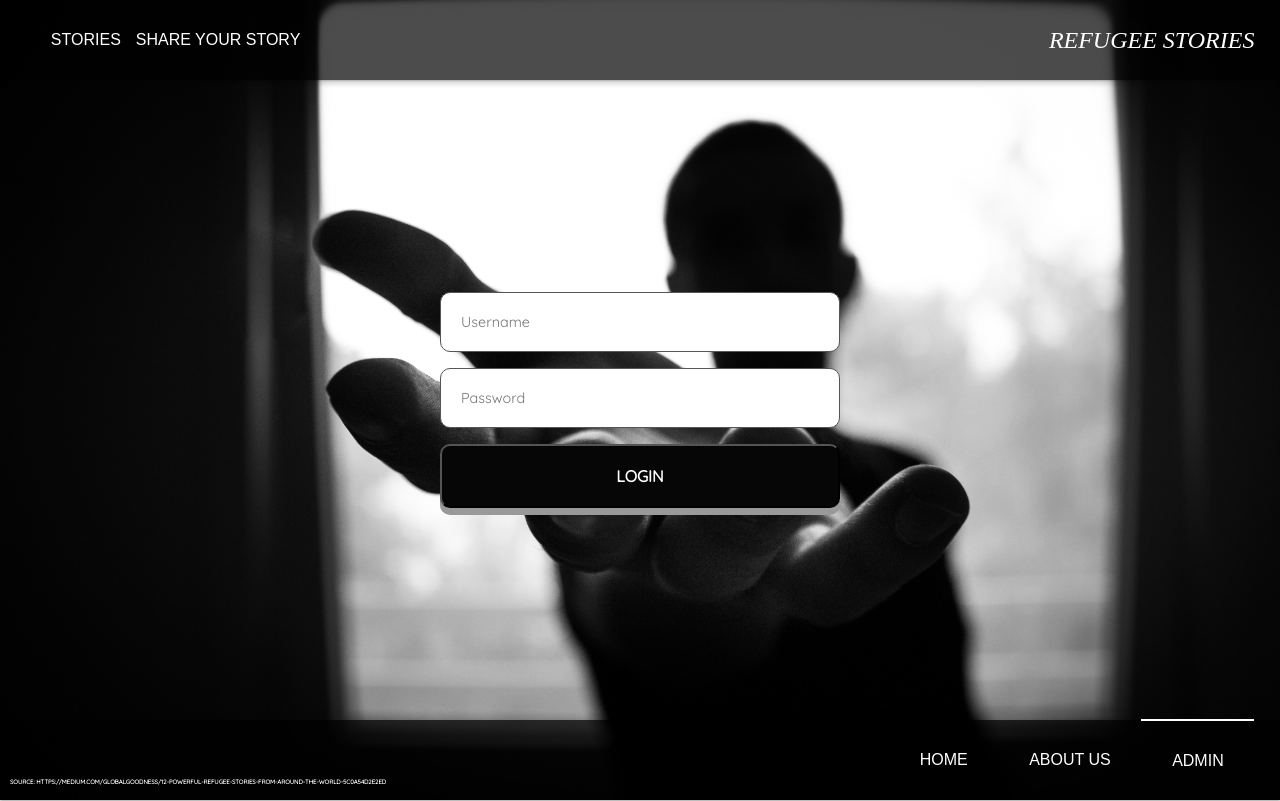
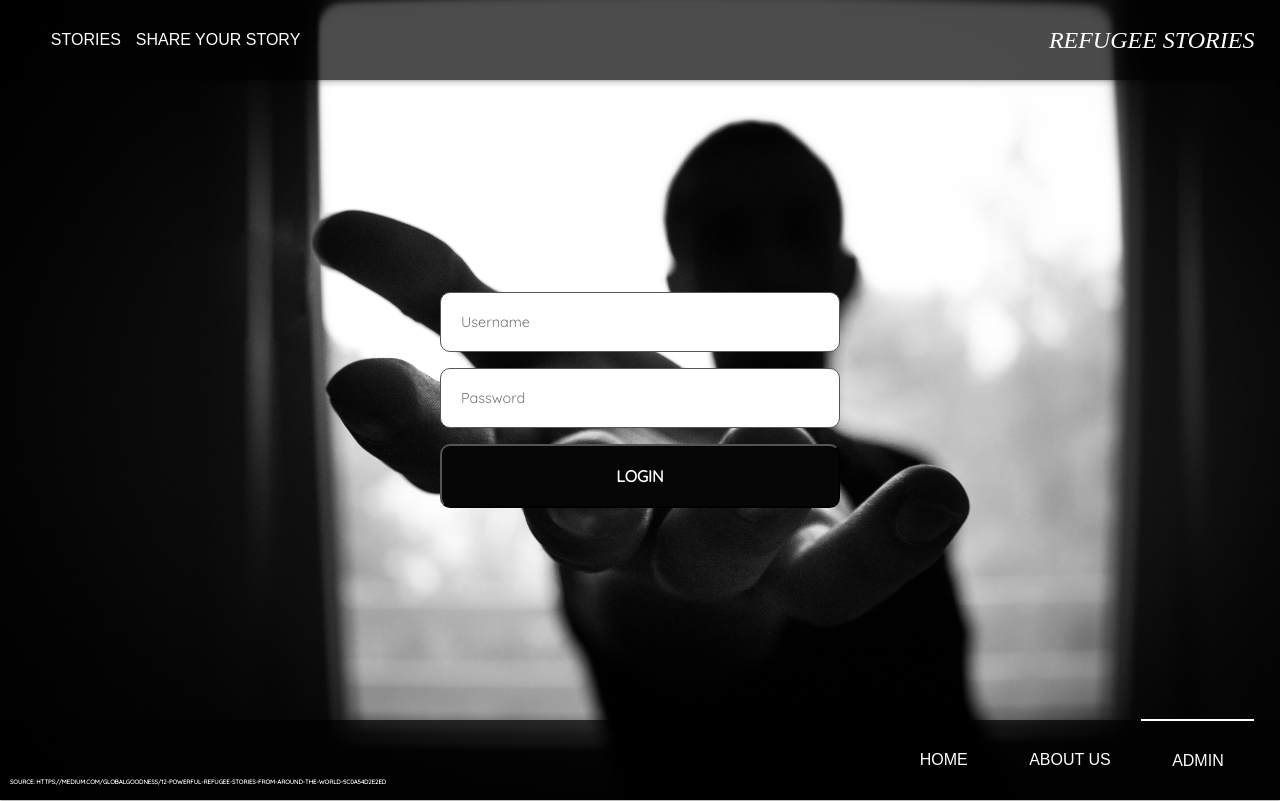
Before and after one commit to refugee-stories/sharanjit-sandhu-frontend, a React (Create React App) app in the folder refugee-stories/: page /login in a window 1280 px wide. Built offline with nearby package versions, Linux system fonts and the light colour scheme; no server answers; a web font is replaced by a local one.

Commit message:
adding redirects file for netlify

```diff
--- a/refugee-stories/src/components/Login/Login.css
+++ b/refugee-stories/src/components/Login/Login.css
@@ -37,7 +37,6 @@ button {
   font-size: 1rem;
   outline: none;
   border-radius: 10px;
-  box-shadow: 0 7px #999;
 }
 
 button:hover {
```
Also changed, not shown: 1 other file (tests, documents, lock files or other folders).
